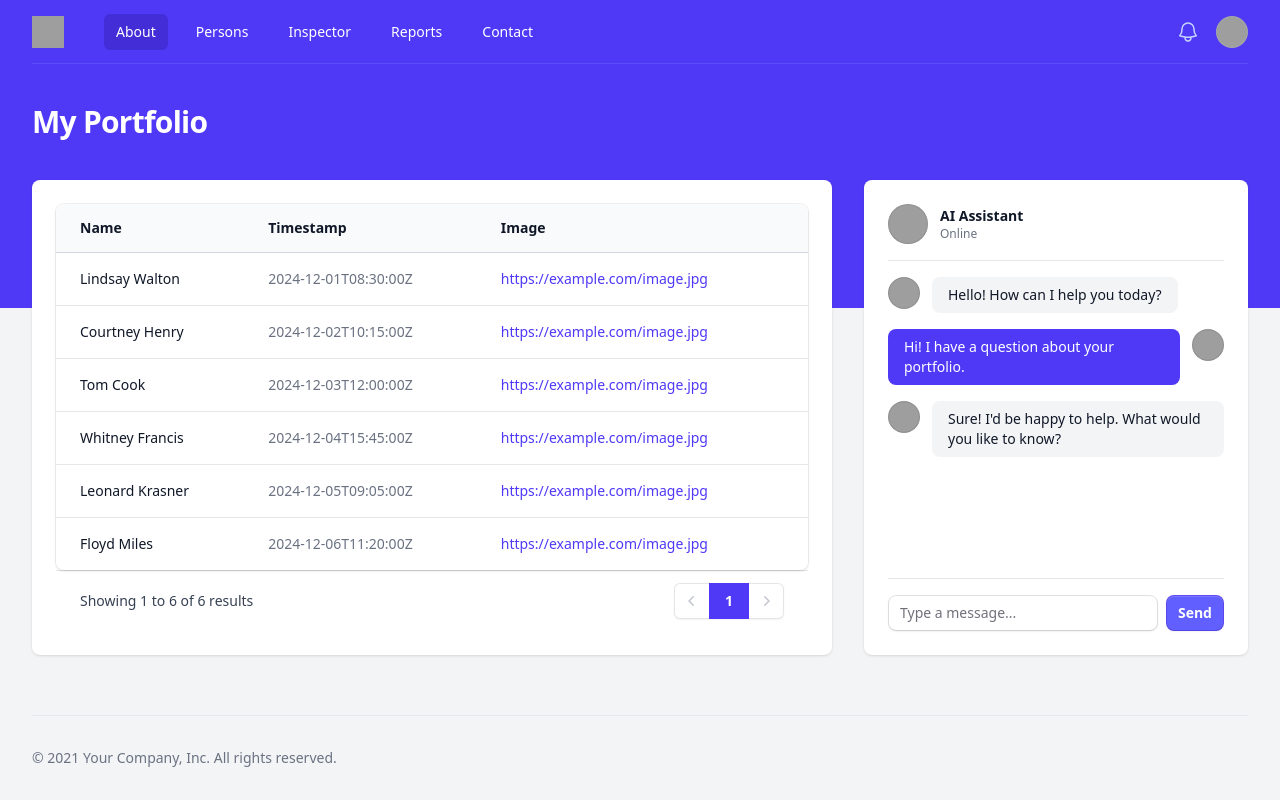
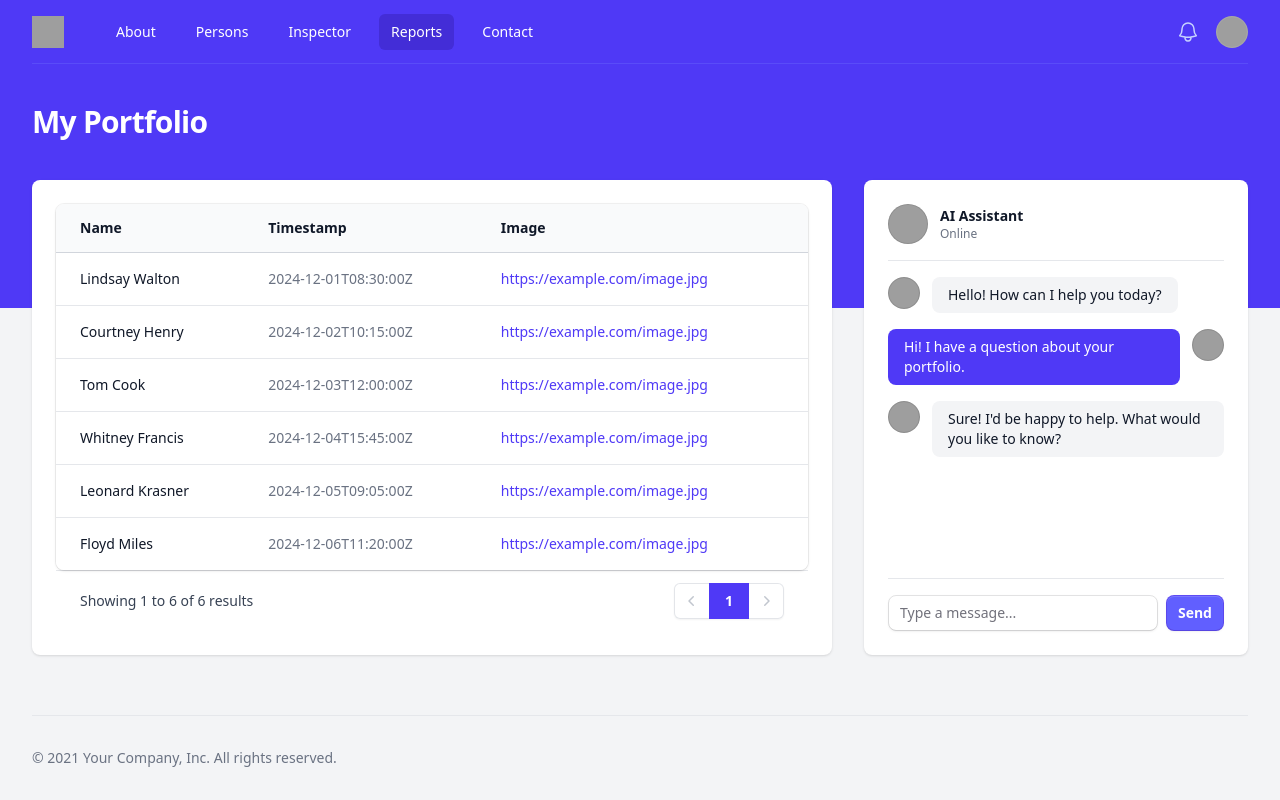
Before and after one commit to virtualitems/alejandrocr.co-2026, a React (Vite) app: page / in a window 1280 px wide. Built offline with nearby package versions, Linux system fonts and the light colour scheme; grey boxes are pictures that could not be loaded.

Commit message:
fix: update navigation current state for About and Reports

```diff
--- a/src/main.tsx
+++ b/src/main.tsx
@@ -47,10 +47,10 @@ const people: Person[] = [
 ]
 
 const navigation = [
-  { name: 'About', href: '#', current: true },
+  { name: 'About', href: '#', current: false },
   { name: 'Persons', href: '#', current: false },
   { name: 'Inspector', href: '#', current: false },
-  { name: 'Reports', href: '#', current: false },
+  { name: 'Reports', href: '#', current: true },
   { name: 'Contact', href: '#', current: false }
 ]
 
```
